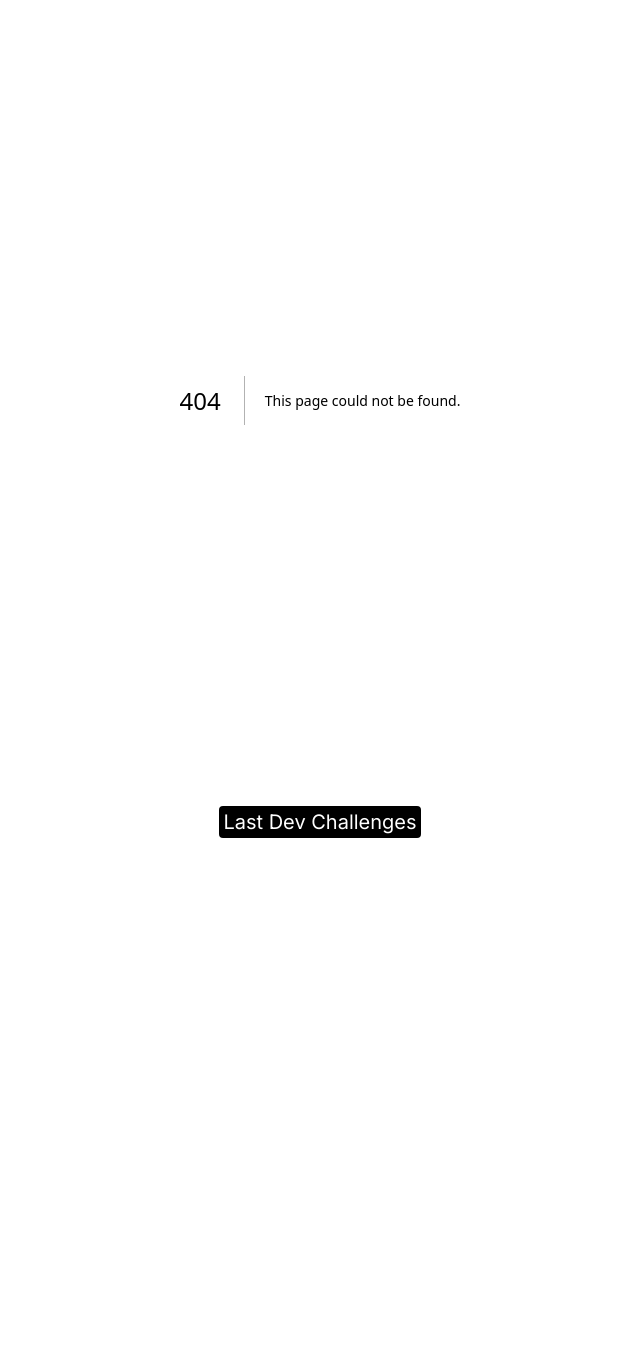
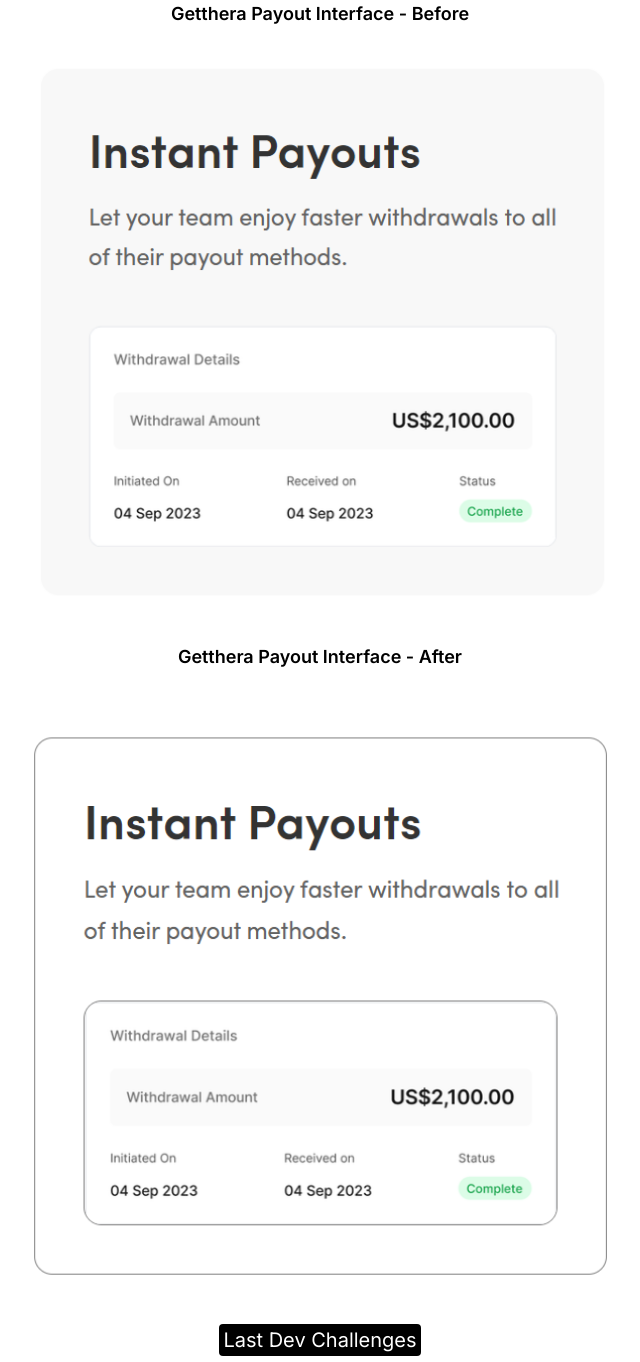
Before and after one commit to last-developer/challenges, a Next.js app: page /day6minimalist in a window 1280 px wide. Before the commit this address had no page. Shown: the whole page, without its empty margins (320-960 px from the left). Before the commit the page ends 844 px from the top, so only its background shows below. Built offline with nearby package versions, Linux system fonts and the light colour scheme.

Commit message:
day6minimalist

```diff
--- a/src/pages/30DaysMinimalist.tsx
+++ b/src/pages/30DaysMinimalist.tsx
@@ -21,6 +21,10 @@
         {
             title: 'Aviator overflow & padding fixed',
             route: '/day5minimalist'
+        },
+        {
+            title: 'Getthera New Card',
+            route: '/day6minimalist'
         },
     ]
 
--- /dev/null
+++ b/src/pages/day6minimalist.tsx
@@ -0,0 +1,29 @@
+// day6.tsx
+import React from 'react';
+import Image from 'next/image';
+
+const Day6 = () => {
+  return (
+    <div className="flex flex-col items-center justify-center space-y-4">
+      <h2 className="text-lg font-semibold">Getthera Payout Interface - Before</h2>
+      <Image
+        src="/before.png" // Path to the before image
+        alt="Getthera Before"
+        width={601}
+        height={626}
+        layout="intrinsic"
+      />
+
+      <h2 className="text-lg font-semibold">Getthera Payout Interface - After</h2>
+      <Image
+        src="/after.png" // Path to the after image
+        alt="Getthera After"
+        width={606}
+        height={588}
+        layout="intrinsic"
+      />
+    </div>
+  );
+};
+
+export default Day6;
```
Also changed, not shown: public/after.png (added), public/before.png (added).
